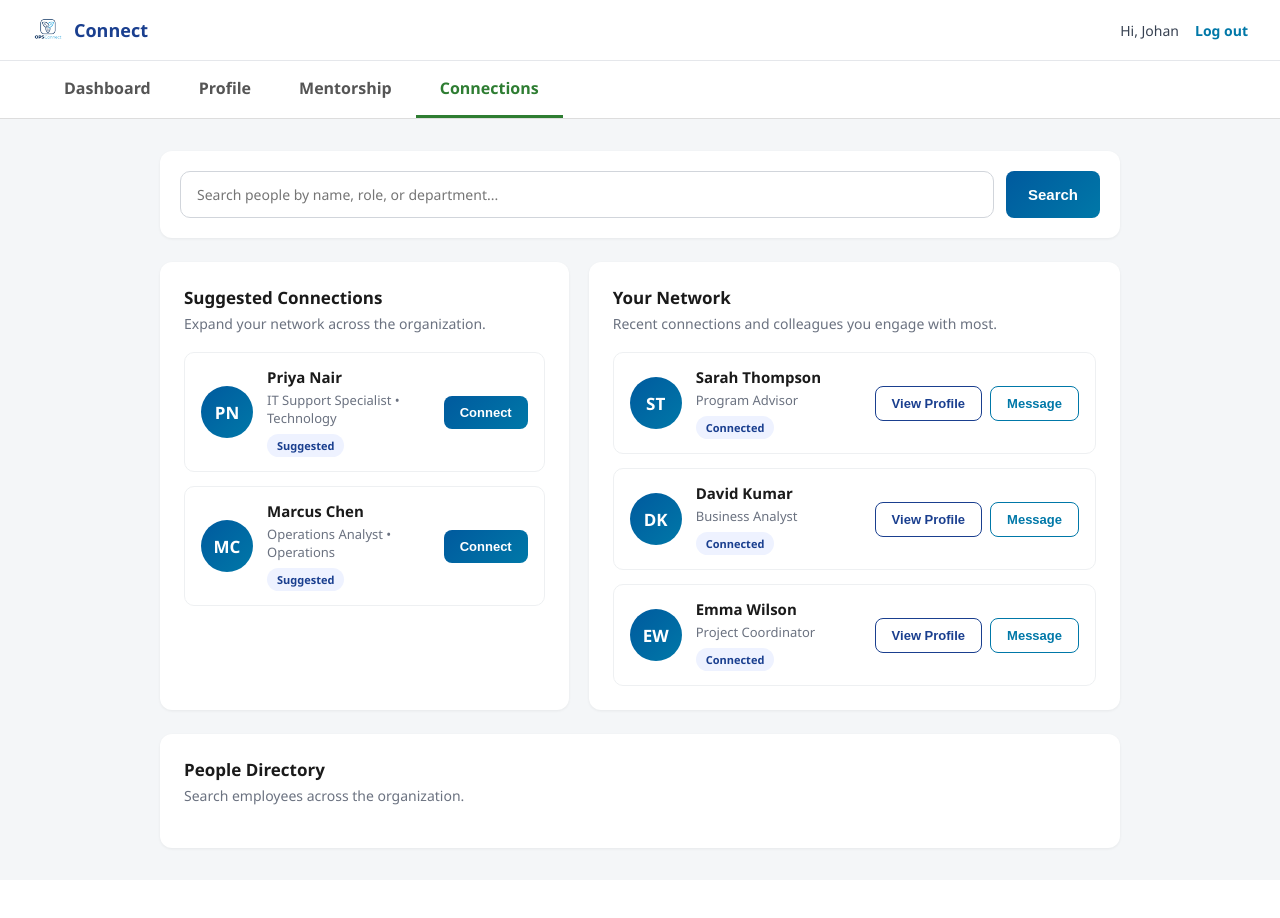
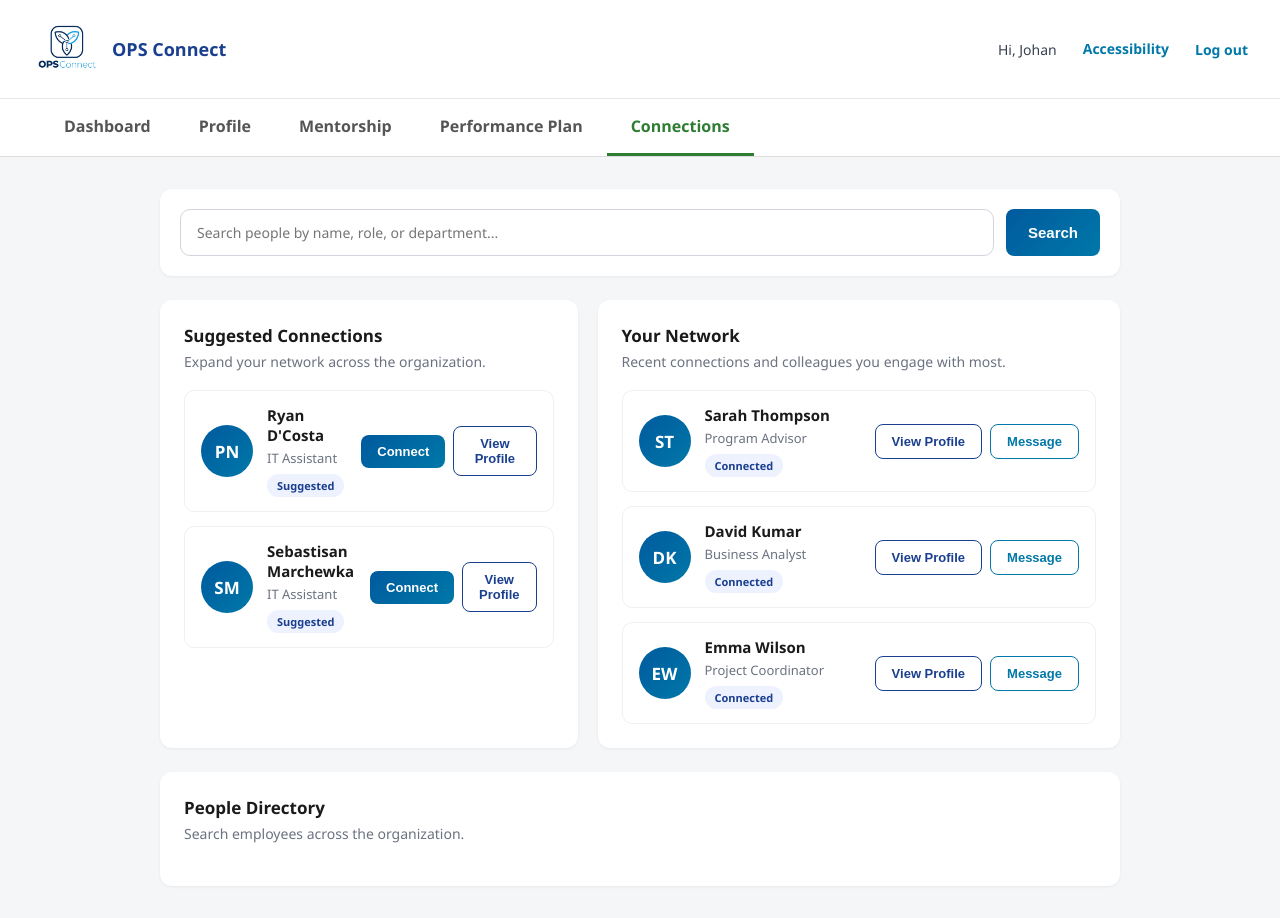
Before and after one commit to EmanuelCaravaggio/CaseComp, a Flask app: page /connections in a window 1280 px wide. Before the commit the page ends 851 px from the top, so only its background shows below. Run offline with Flask 3, Linux system fonts and the light colour scheme.

Commit message:
Near Final

```diff
--- a/app.py
+++ b/app.py
@@ -74,7 +74,7 @@ def init_db():
 
     # Seed demo users so recognition feels like a real team (remove later)
     demo_users = [
-        ("Demo User", "demo@ops.on.ca", "password123"),
+        ("Johan Geosy", "demo@ops.on.ca", "password123"),
         ("Priya Nair", "priya.nair@ops.on.ca", "password123"),
         ("Marcus Chen", "marcus.chen@ops.on.ca", "password123"),
         ("Aisha Bello", "aisha.bello@ops.on.ca", "password123"),
@@ -86,6 +86,13 @@ def init_db():
                 "INSERT INTO users (name, email, password_hash) VALUES (?, ?, ?)",
                 (name, email, generate_password_hash(pw)),
             )
+    conn.commit()
+
+    # Rename demo user to Johan
+    conn.execute(
+    "UPDATE users SET name = ? WHERE email = ?",
+    ("Johan Geosy", "demo@ops.on.ca")
+)
     conn.commit()
 
     # Seed a couple of sample recognitions so the feed isn't empty on first run
--- a/static/style.css
+++ b/static/style.css
@@ -260,8 +260,8 @@ button:hover {
 }
 
 .topbar-logo {
-    width: 32px;
-    height: 32px;
+    width: 70px;
+    height: 70px;
     object-fit: contain;
 }
 
@@ -4125,3 +4125,129 @@ border-radius:10px;
     box-shadow: 0 0 0 3px rgba(0,90,158,0.15);
 
 }
+
+
+
+/* ==========================
+   ACCESSIBILITY MENU
+========================== */
+
+
+.accessibility-btn{
+
+    background:none;
+
+    border:none;
+
+    color:#0078a8;
+
+    font-weight:600;
+
+    font-family:inherit;
+
+    font-size:inherit;
+
+    cursor:pointer;
+
+    padding:0;
+
+    margin-right:10px;
+
+    margin-left:10px;
+
+    transform: translateY(-15px);
+
+}
+
+
+.accessibility-btn:hover{
+
+    text-decoration:underline;
+
+}
+
+
+
+
+
+.accessibility-panel{
+
+
+    display:none;
+
+
+    position:fixed;
+
+
+    top:80px;
+
+
+    right:30px;
+
+
+    width:230px;
+
+
+    background:white;
+
+
+    padding:20px;
+
+
+    border-radius:12px;
+
+
+    box-shadow:0px 8px 20px rgba(0,0,0,0.2);
+
+
+    z-index:9999;
+
+
+}
+
+
+
+.accessibility-panel h3{
+
+    margin-bottom:15px;
+
+}
+
+
+
+.accessibility-panel button{
+
+
+    width:100%;
+
+
+    margin-bottom:10px;
+
+
+    padding:10px;
+
+
+    border:none;
+
+
+    border-radius:8px;
+
+
+    cursor:pointer;
+
+
+    background:#005a9e;
+
+
+    color:white;
+
+
+}
+
+
+
+.accessibility-panel button:hover{
+
+    background:#003f73;
+
+}
--- a/templates/connections.html
+++ b/templates/connections.html
@@ -29,7 +29,7 @@
              class="topbar-logo">
 
         <span>
-            Connect
+        OPS Connect
         </span>
 
     </div>
@@ -43,6 +43,14 @@
             Hi, Johan
         </span>
 
+         <button
+        class="accessibility-btn"
+        onclick="toggleAccessibility()">
+
+        Accessibility
+
+        </button>
+
 
         <a href="{{ url_for('logout') }}" class="logout-link">
             Log out
@@ -52,6 +60,54 @@
 
 
 </nav>
+
+
+
+
+
+
+
+
+<!-- Accessibility Menu -->
+
+<div id="accessibilityPanel" class="accessibility-panel">
+
+
+    <h3>
+        Accessibility Settings
+    </h3>
+
+
+    <button onclick="increaseFont()">
+        Increase Font
+    </button>
+
+
+
+    <button onclick="decreaseFont()">
+        Decrease Font
+    </button>
+
+
+
+    <button onclick="resetFont()">
+        Reset Font
+    </button>
+
+
+
+    <button onclick="readPage()">
+        Screen Reader
+    </button>
+
+
+
+    <button onclick="stopReading()">
+        Stop Reading
+    </button>
+
+
+</div>
 
 
 
@@ -78,6 +134,12 @@
         Mentorship
     </a>
 
+
+    <a href="{{ url_for('performance') }}">
+
+        Performance Plan
+
+    </a>
 
     <a href="{{ url_for('connections') }}" class="active">
         Connections
@@ -179,12 +241,89 @@ PN
 
 
 <h3>
-Priya Nair
+Ryan D'Costa
 </h3>
 
 
 <p class="connection-role">
-IT Support Specialist • Technology
+IT Assistant
+</p>
+
+
+
+
+
+<span class="connection-status">
+Suggested
+</span>
+
+
+</div>
+
+
+</div>
+
+
+
+
+
+<div class="connection-actions">
+
+
+<button class="connect-btn">
+Connect
+</button>
+
+<button class="profile-btn"
+onclick="viewProfile('Ryan')">
+
+View Profile
+
+</button>
+
+
+
+
+
+
+
+
+
+</div>
+
+
+</div>
+
+
+
+
+
+
+
+
+<div class="feed-item connection-card person-card">
+
+
+<div class="connection-info">
+
+
+<div class="connection-avatar">
+SM
+</div>
+
+
+
+
+<div class="connection-details">
+
+
+<h3>
+Sebastisan Marchewka
+</h3>
+
+
+<p class="connection-role">
+IT Assistant
 </p>
 
 
@@ -209,65 +348,14 @@ Suggested
 Connect
 </button>
 
+<button class="profile-btn"
+onclick="viewProfile('Ryan')">
 
-</div>
+View Profile
+
+</button>
 
 
-</div>
-
-
-
-
-
-
-
-
-<div class="feed-item connection-card person-card">
-
-
-<div class="connection-info">
-
-
-<div class="connection-avatar">
-MC
-</div>
-
-
-
-
-<div class="connection-details">
-
-
-<h3>
-Marcus Chen
-</h3>
-
-
-<p class="connection-role">
-Operations Analyst • Operations
-</p>
-
-
-<span class="connection-status">
-Suggested
-</span>
-
-
-</div>
-
-
-</div>
-
-
-
-
-
-<div class="connection-actions">
-
-
-<button class="connect-btn">
-Connect
-</button>
 
 
 </div>
@@ -653,7 +741,7 @@ Message
 
 
 
-<!-- Jessica Lee -->
+<!--  Emanuel Caravaggio -->
 
 
 <div class="feed-item connection-card searchable-person">
@@ -663,7 +751,7 @@ Message
 
 
 <div class="connection-avatar">
-JL
+EC
 </div>
 
 
@@ -673,12 +761,12 @@ JL
 
 
 <h3>
-Jessica Lee
+Emanuel Caravaggio
 </h3>
 
 
 <p class="connection-role">
-HR Specialist • Human Resources
+Technical IT Assistant • Intern
 </p>
 
 
@@ -694,35 +782,26 @@ Available
 
 
 
-
-
 <div class="connection-actions">
 
 
+<button class="connect-btn"
+onclick="connectPerson('Emanuel Caravaggio')">
+
+Connect
+
+</button>
+
+
+
 <button class="profile-btn"
-onclick="viewProfile('Jessica Lee')">
+onclick="viewProfile('Emanuel Caravaggio')">
 
 View Profile
 
 </button>
 
-
-
-
-<button class="message-btn"
-onclick="openChat('Jessica Lee')">
-
-Message
-
-</button>
-
-
 </div>
-
-
-</div>
-
-
 
 
 
@@ -917,6 +996,136 @@ Send
 
 
 <script>
+
+
+
+// =============================
+// ACCESSIBILITY FEATURES
+// =============================
+
+
+let fontSize = 16;
+
+
+
+function toggleAccessibility(){
+
+
+    let panel =
+    document.getElementById("accessibilityPanel");
+
+
+
+    if(panel.style.display === "block"){
+
+        panel.style.display="none";
+
+    }
+
+    else{
+
+        panel.style.display="block";
+
+    }
+
+
+}
+
+
+
+
+
+function increaseFont(){
+
+
+    fontSize += 2;
+
+
+    document.body.style.fontSize =
+    fontSize + "px";
+
+
+}
+
+
+
+
+function decreaseFont(){
+
+
+    if(fontSize > 10){
+
+        fontSize -= 2;
+
+    }
+
+
+    document.body.style.fontSize =
+    fontSize + "px";
+
+
+}
+
+
+
+
+
+function resetFont(){
+
+
+    fontSize = 16;
+
+
+    document.body.style.fontSize =
+    "16px";
+
+
+}
+
+
+
+
+
+function readPage(){
+
+
+    window.speechSynthesis.cancel();
+
+
+    let text =
+    document.body.innerText;
+
+
+
+    let speech =
+    new SpeechSynthesisUtterance(text);
+
+
+
+    speech.rate = 1;
+
+
+    speech.pitch = 1;
+
+
+    window.speechSynthesis.speak(
+        speech
+    );
+
+
+}
+
+
+
+
+
+function stopReading(){
+
+
+    window.speechSynthesis.cancel();
+
+
+}
 
 
 
```
Also changed, not shown: templates/dashboard.html (+21 -3 lines), templates/mentorship.html (+19 -2 lines), templates/performance.html (+36 -10 lines), templates/profile.html (+15 -1 lines), connect.db.
